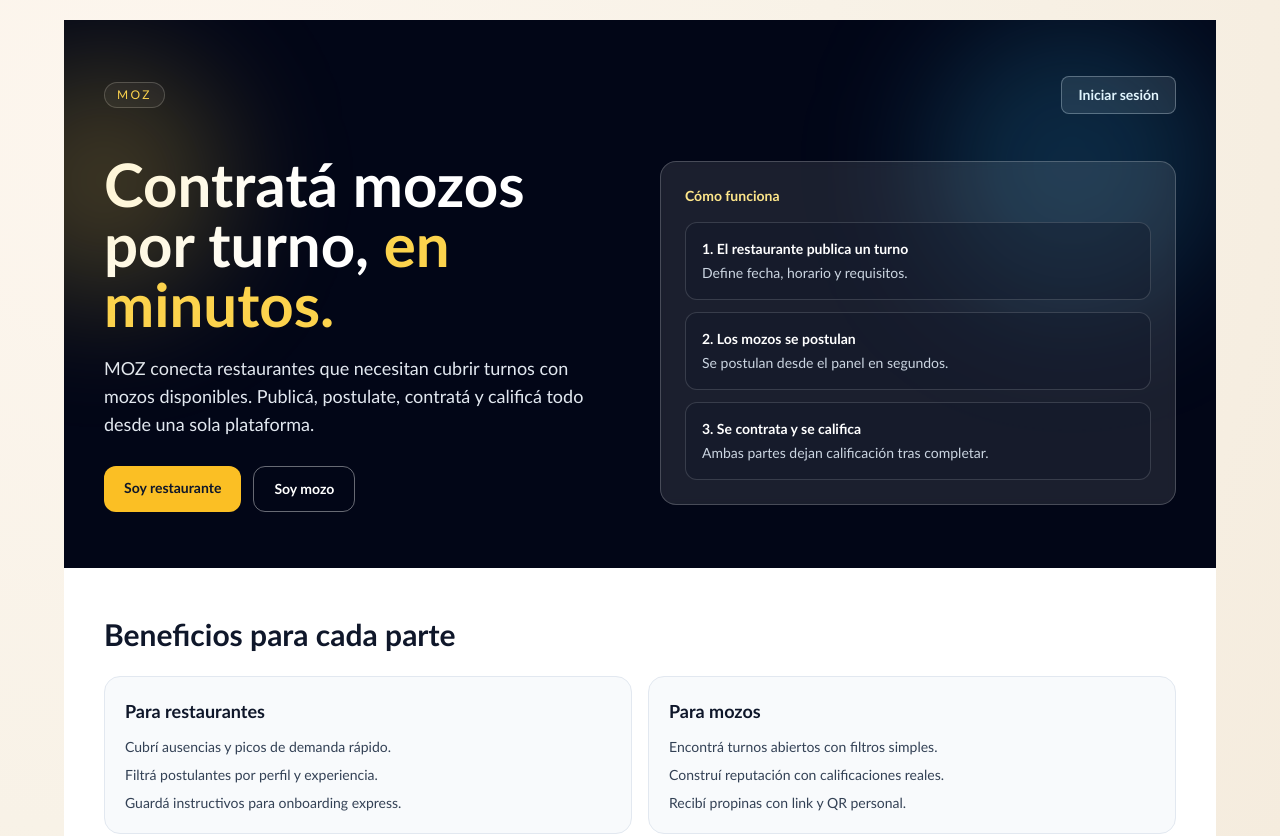
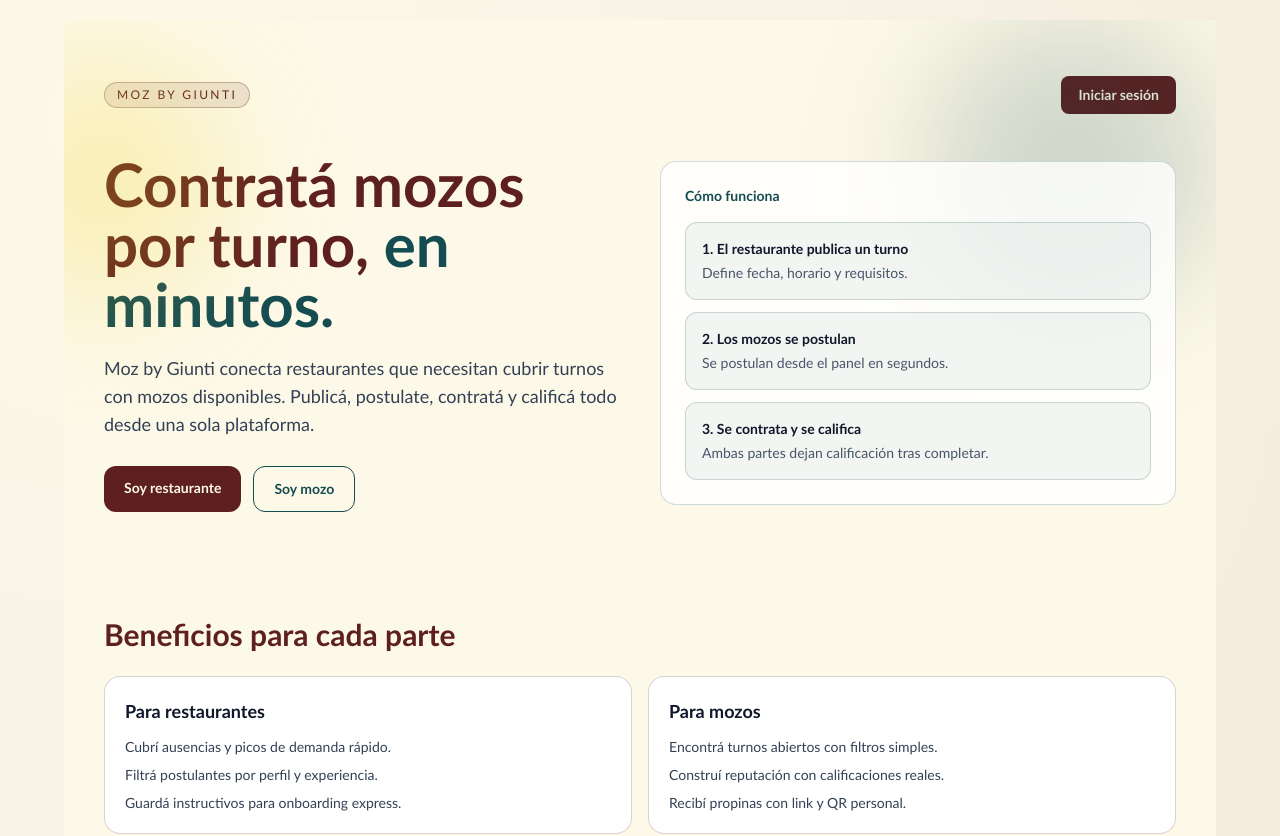
Before and after one commit to luisstroppi/moz, a Next.js app: page / in a window 1280 px wide. Shown: the top 836 px of the page. Built offline with nearby package versions, Linux system fonts and the light colour scheme; no server answers.

Commit message:
Rebrand to Moz by Giunti and apply Giunti color system

```diff
--- a/app/auth/login/page.tsx
+++ b/app/auth/login/page.tsx
@@ -7,7 +7,7 @@ export default function LoginPage({
   searchParams: { error?: string };
 }) {
   return (
-    <div className="mx-auto max-w-md space-y-4 rounded-xl border border-slate-200 bg-white p-6 shadow-sm">
+    <div className="mx-auto max-w-md space-y-4 rounded-2xl border border-amber-200 bg-white p-6 shadow-sm">
       <h1 className="text-2xl font-semibold">Iniciar sesión</h1>
       {searchParams.error && <p className="rounded-lg bg-rose-50 p-2 text-sm text-rose-700">{searchParams.error}</p>}
 
--- a/app/auth/signup/page.tsx
+++ b/app/auth/signup/page.tsx
@@ -9,7 +9,7 @@ export default function SignupPage({
   const role = searchParams.role;
 
   return (
-    <div className="mx-auto max-w-md space-y-4 rounded-xl border border-slate-200 bg-white p-6 shadow-sm">
+    <div className="mx-auto max-w-md space-y-4 rounded-2xl border border-amber-200 bg-white p-6 shadow-sm">
       <h1 className="text-2xl font-semibold">Crear cuenta</h1>
       {!role && <p className="rounded-lg bg-amber-50 p-2 text-sm">Elegí tu perfil para continuar.</p>}
       {searchParams.error && <p className="rounded-lg bg-rose-50 p-2 text-sm text-rose-700">{searchParams.error}</p>}
--- a/app/globals.css
+++ b/app/globals.css
@@ -9,7 +9,7 @@
 body {
   @apply bg-fondo text-slate-900 antialiased;
   font-family: "Trebuchet MS", "Avenir Next", "Segoe UI", sans-serif;
-  background-image: radial-gradient(circle at 10% 10%, #fdf6ee 0%, #f8f2e7 45%, #f4eadb 100%);
+  background-image: radial-gradient(circle at 10% 10%, #fdf9e8 0%, #f8f2e7 45%, #f2e9d7 100%);
 }
 
 input,
@@ -19,7 +19,7 @@ select {
 }
 
 button {
-  @apply rounded-xl bg-primario px-4 py-2 text-sm font-semibold text-white transition hover:opacity-90 disabled:cursor-not-allowed disabled:opacity-50;
+  @apply rounded-xl bg-primario px-4 py-2 text-sm font-semibold text-[#FDF9E8] transition hover:opacity-90 disabled:cursor-not-allowed disabled:opacity-50;
 }
 
 a {
--- a/app/layout.tsx
+++ b/app/layout.tsx
@@ -2,7 +2,7 @@ import type { Metadata } from "next";
 import "./globals.css";
 
 export const metadata: Metadata = {
-  title: "MOZ",
+  title: "Moz by Giunti",
   description: "Marketplace de mozos y restaurantes"
 };
 
--- a/app/page.tsx
+++ b/app/page.tsx
@@ -8,19 +8,19 @@ export default async function HomePage() {
   } = await supabase.auth.getUser();
 
   return (
-    <div className="bg-slate-950 text-white">
+    <div className="bg-[#FDF9E8] text-slate-900">
       <section className="relative overflow-hidden px-4 pb-14 pt-10 sm:px-6 md:px-10 md:pt-14">
-        <div className="pointer-events-none absolute -left-20 top-10 h-60 w-60 rounded-full bg-amber-300/25 blur-3xl" />
-        <div className="pointer-events-none absolute right-0 top-0 h-72 w-72 rounded-full bg-sky-400/20 blur-3xl" />
+        <div className="pointer-events-none absolute -left-20 top-10 h-60 w-60 rounded-full bg-[#F0CD1B]/25 blur-3xl" />
+        <div className="pointer-events-none absolute right-0 top-0 h-72 w-72 rounded-full bg-[#154C52]/20 blur-3xl" />
 
         <div className="mx-auto max-w-7xl">
           <div className="mb-10 flex items-center justify-between">
-            <p className="rounded-full border border-white/20 bg-white/5 px-3 py-1 text-xs uppercase tracking-[0.2em] text-amber-300">
-              MOZ
+            <p className="rounded-full border border-[#5E1F1F]/30 bg-[#5E1F1F]/10 px-3 py-1 text-xs uppercase tracking-[0.2em] text-[#5E1F1F]">
+              Moz by Giunti
             </p>
             <Link
               href="/auth/login"
-              className="rounded-lg border border-white/30 bg-white/10 px-4 py-2 text-sm font-semibold text-white no-underline hover:bg-white/20"
+              className="rounded-lg border border-[#5E1F1F]/30 bg-[#5E1F1F] px-4 py-2 text-sm font-semibold text-[#FDF9E8] no-underline hover:opacity-90"
             >
               {user ? "Ir al portal" : "Iniciar sesión"}
             </Link>
@@ -28,44 +28,44 @@ export default async function HomePage() {
 
           <div className="grid items-center gap-10 md:grid-cols-2">
             <div>
-              <h1 className="text-4xl font-bold leading-tight sm:text-5xl md:text-6xl">
+              <h1 className="text-4xl font-bold leading-tight text-[#5E1F1F] sm:text-5xl md:text-6xl">
                 Contratá mozos por turno,
-                <span className="text-amber-300"> en minutos.</span>
+                <span className="text-[#154C52]"> en minutos.</span>
               </h1>
-              <p className="mt-5 max-w-xl text-base text-slate-200 sm:text-lg">
-                MOZ conecta restaurantes que necesitan cubrir turnos con mozos disponibles. Publicá, postulate,
+              <p className="mt-5 max-w-xl text-base text-slate-700 sm:text-lg">
+                Moz by Giunti conecta restaurantes que necesitan cubrir turnos con mozos disponibles. Publicá, postulate,
                 contratá y calificá todo desde una sola plataforma.
               </p>
               <div className="mt-7 flex flex-col gap-3 sm:flex-row sm:flex-wrap">
                 <Link
                   href="/auth/signup?role=restaurant"
-                  className="rounded-xl bg-amber-400 px-5 py-3 text-center text-sm font-bold text-slate-900 no-underline"
+                  className="rounded-xl bg-[#5E1F1F] px-5 py-3 text-center text-sm font-bold text-[#FDF9E8] no-underline"
                 >
                   Soy restaurante
                 </Link>
                 <Link
                   href="/auth/signup?role=waiter"
-                  className="rounded-xl border border-white/40 bg-transparent px-5 py-3 text-center text-sm font-bold text-white no-underline"
+                  className="rounded-xl border border-[#154C52] bg-transparent px-5 py-3 text-center text-sm font-bold text-[#154C52] no-underline"
                 >
                   Soy mozo
                 </Link>
               </div>
             </div>
 
-            <div className="rounded-2xl border border-white/20 bg-white/10 p-5 backdrop-blur-sm sm:p-6">
-              <p className="text-sm font-semibold text-amber-200">Cómo funciona</p>
+            <div className="rounded-2xl border border-[#154C52]/20 bg-white/80 p-5 backdrop-blur-sm sm:p-6">
+              <p className="text-sm font-semibold text-[#154C52]">Cómo funciona</p>
               <div className="mt-4 space-y-3">
-                <article className="rounded-xl border border-white/15 bg-slate-900/40 p-4">
+                <article className="rounded-xl border border-[#154C52]/20 bg-[#154C52]/5 p-4">
                   <p className="text-sm font-semibold">1. El restaurante publica un turno</p>
-                  <p className="mt-1 text-sm text-slate-300">Define fecha, horario y requisitos.</p>
+                  <p className="mt-1 text-sm text-slate-600">Define fecha, horario y requisitos.</p>
                 </article>
-                <article className="rounded-xl border border-white/15 bg-slate-900/40 p-4">
+                <article className="rounded-xl border border-[#154C52]/20 bg-[#154C52]/5 p-4">
                   <p className="text-sm font-semibold">2. Los mozos se postulan</p>
-                  <p className="mt-1 text-sm text-slate-300">Se postulan desde el panel en segundos.</p>
+                  <p className="mt-1 text-sm text-slate-600">Se postulan desde el panel en segundos.</p>
                 </article>
-                <article className="rounded-xl border border-white/15 bg-slate-900/40 p-4">
+                <article className="rounded-xl border border-[#154C52]/20 bg-[#154C52]/5 p-4">
                   <p className="text-sm font-semibold">3. Se contrata y se califica</p>
-                  <p className="mt-1 text-sm text-slate-300">Ambas partes dejan calificación tras completar.</p>
+                  <p className="mt-1 text-sm text-slate-600">Ambas partes dejan calificación tras completar.</p>
                 </article>
               </div>
             </div>
@@ -73,11 +73,11 @@ export default async function HomePage() {
         </div>
       </section>
 
-      <section className="bg-white px-4 py-12 text-slate-900 sm:px-6 md:px-10">
+      <section className="bg-[#FDF9E8] px-4 py-12 text-slate-900 sm:px-6 md:px-10">
         <div className="mx-auto max-w-7xl">
-          <h2 className="text-2xl font-bold sm:text-3xl">Beneficios para cada parte</h2>
+          <h2 className="text-2xl font-bold text-[#5E1F1F] sm:text-3xl">Beneficios para cada parte</h2>
           <div className="mt-6 grid gap-4 md:grid-cols-2">
-            <article className="rounded-2xl border border-slate-200 bg-slate-50 p-5">
+            <article className="rounded-2xl border border-[#5E1F1F]/20 bg-white p-5">
               <h3 className="text-lg font-semibold">Para restaurantes</h3>
               <ul className="mt-3 space-y-2 text-sm text-slate-700">
                 <li>Cubrí ausencias y picos de demanda rápido.</li>
@@ -85,7 +85,7 @@ export default async function HomePage() {
                 <li>Guardá instructivos para onboarding express.</li>
               </ul>
             </article>
-            <article className="rounded-2xl border border-slate-200 bg-slate-50 p-5">
+            <article className="rounded-2xl border border-[#5E1F1F]/20 bg-white p-5">
               <h3 className="text-lg font-semibold">Para mozos</h3>
               <ul className="mt-3 space-y-2 text-sm text-slate-700">
                 <li>Encontrá turnos abiertos con filtros simples.</li>
@@ -97,14 +97,14 @@ export default async function HomePage() {
         </div>
       </section>
 
-      <section className="bg-slate-100 px-4 py-12 sm:px-6 md:px-10">
-        <div className="mx-auto max-w-7xl rounded-2xl bg-slate-900 p-6 text-white sm:p-8">
+      <section className="bg-[#FDF9E8] px-4 py-12 sm:px-6 md:px-10">
+        <div className="mx-auto max-w-7xl rounded-2xl bg-[#154C52] p-6 text-white sm:p-8">
           <h2 className="text-2xl font-bold sm:text-3xl">¿Listo para empezar?</h2>
           <p className="mt-2 text-sm text-slate-300 sm:text-base">Creá tu cuenta y publicá o encontrá tu próximo turno hoy.</p>
           <div className="mt-5 flex flex-col gap-3 sm:flex-row">
             <Link
               href="/auth/signup?role=restaurant"
-              className="rounded-xl bg-amber-400 px-5 py-3 text-center text-sm font-bold text-slate-900 no-underline"
+              className="rounded-xl bg-[#F0CD1B] px-5 py-3 text-center text-sm font-bold text-[#5E1F1F] no-underline"
             >
               Crear cuenta restaurante
             </Link>
--- a/components/nav.tsx
+++ b/components/nav.tsx
@@ -12,7 +12,7 @@ export function NavPortal({
     <header className="mb-6 rounded-2xl border border-amber-100 bg-white/95 p-4 shadow-sm">
       <div className="flex flex-wrap items-center justify-between gap-3">
         <div>
-          <p className="text-xs uppercase tracking-[0.15em] text-amber-700">MOZ</p>
+          <p className="text-xs uppercase tracking-[0.15em] text-amber-700">Moz by Giunti</p>
           <h1 className="text-xl font-semibold">{titulo}</h1>
         </div>
         <form action={logoutAction}>
--- a/tailwind.config.ts
+++ b/tailwind.config.ts
@@ -10,8 +10,9 @@ const config: Config = {
     extend: {
       colors: {
         fondo: "#f8f2e7",
-        primario: "#8c3f2a",
-        acento: "#d2a04c"
+        primario: "#5E1F1F",
+        acento: "#F0CD1B",
+        secundario: "#154C52"
       }
     }
   },
```
Also changed, not shown: 1 other file (tests, documents, lock files or other folders).
